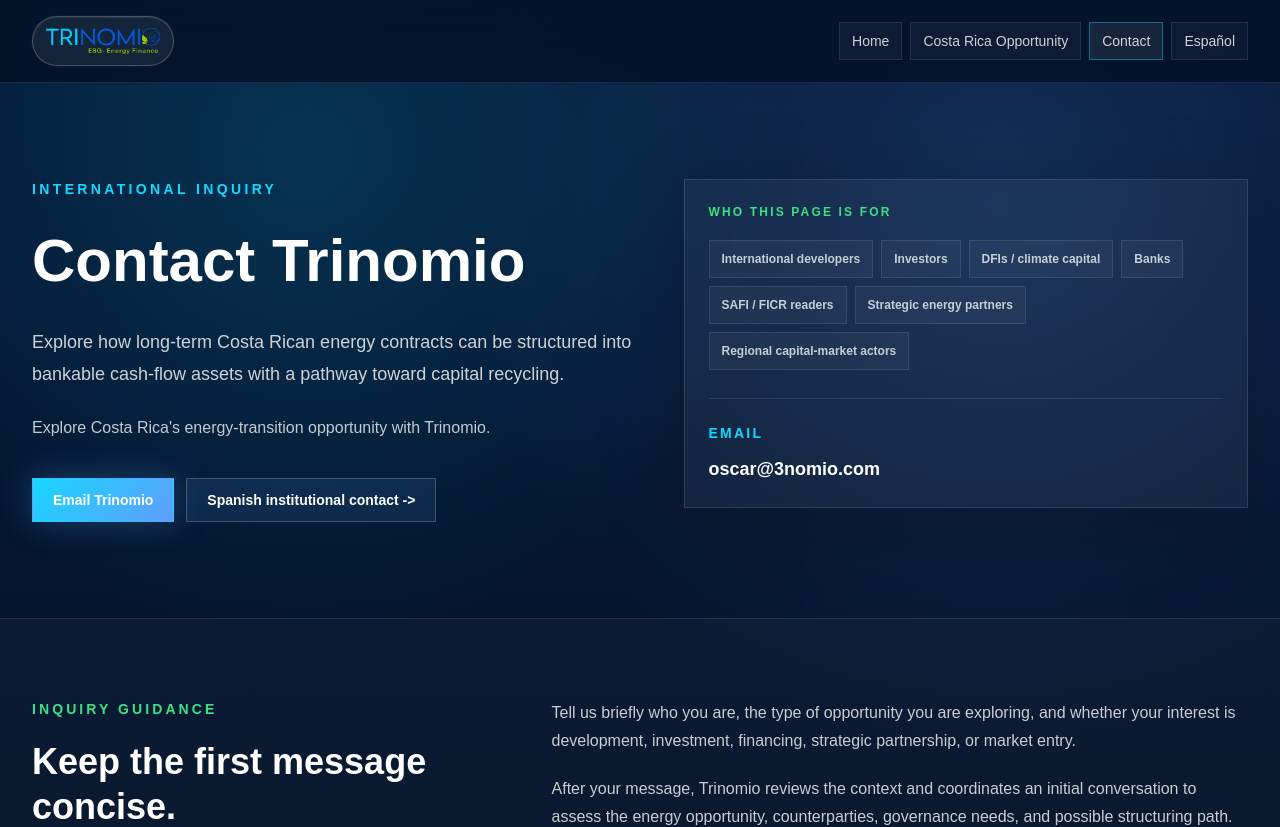
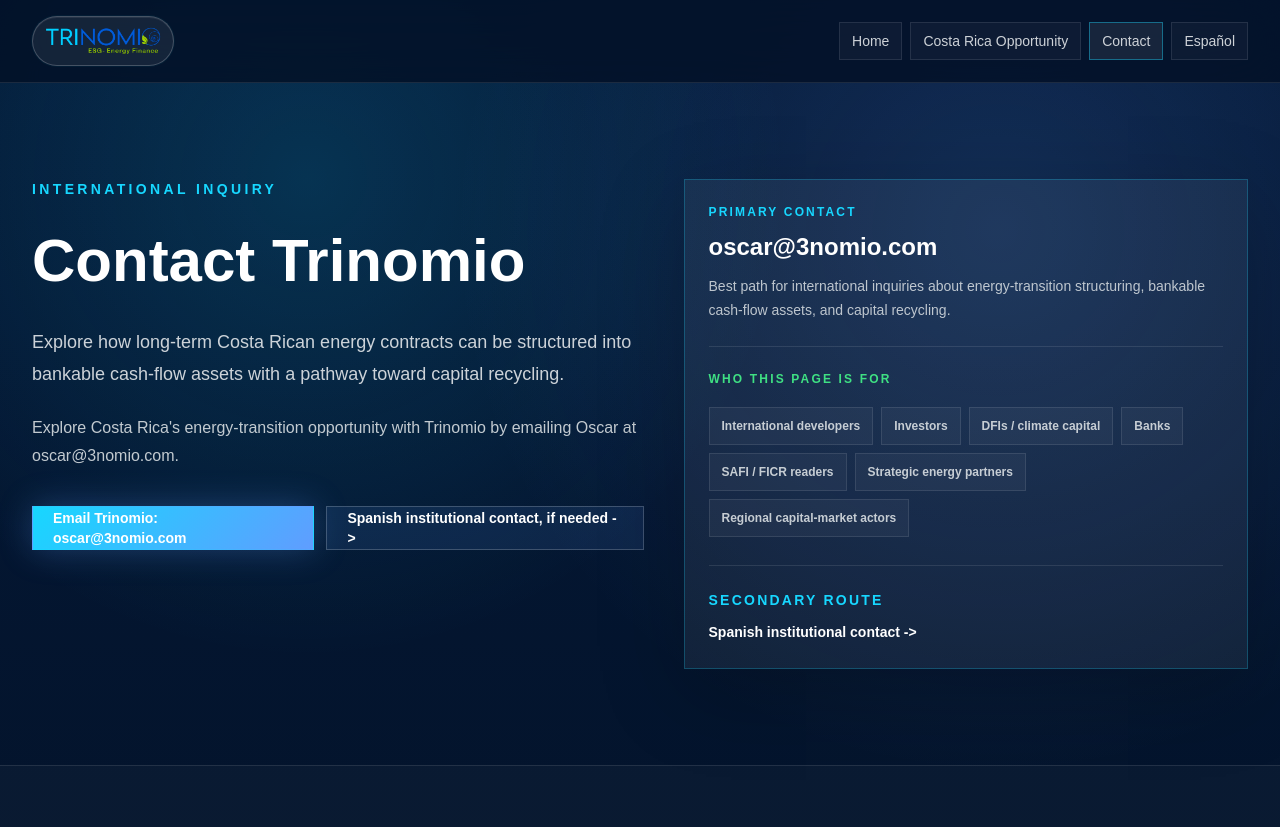
Before and after one commit to 3nomio/trinomio-website, a Next.js app: page /en/contact in a window 1280 px wide. Shown: the top 827 px of the page. Built offline with nearby package versions, Linux system fonts and the light colour scheme.

Commit message:
Polish English opportunity and contact pages

```diff
--- a/src/app/(en)/en/contact/page.tsx
+++ b/src/app/(en)/en/contact/page.tsx
@@ -40,20 +40,36 @@
           </p>
           <p className="mt-6 max-w-3xl text-base leading-7 text-[#E2E6E9]/86">
             Explore Costa Rica&apos;s energy-transition opportunity with
-            Trinomio.
+            Trinomio by emailing Oscar at oscar@3nomio.com.
           </p>
           <div className="mt-9 flex flex-col gap-3 sm:flex-row">
             <ButtonLink href="mailto:oscar@3nomio.com?subject=International%20inquiry%20for%20Trinomio">
-              Email Trinomio
+              Email Trinomio: oscar@3nomio.com
             </ButtonLink>
             <ButtonLink href="/es/contacto" variant="secondary">
-              Spanish institutional contact -&gt;
+              Spanish institutional contact, if needed -&gt;
             </ButtonLink>
           </div>
         </div>
 
-        <aside className="border border-white/12 bg-white/[0.045] p-6 shadow-[0_24px_80px_rgba(0,0,0,0.22)]">
-          <p className="text-xs font-semibold uppercase tracking-[0.18em] text-trinomio-green">
+        <aside className="border border-trinomio-cyan/24 bg-white/[0.055] p-6 shadow-[0_24px_80px_rgba(0,0,0,0.22)]">
+          <div className="border-b border-white/10 pb-6">
+            <p className="text-xs font-semibold uppercase tracking-[0.18em] text-trinomio-cyan">
+              Primary contact
+            </p>
+            <a
+              className="mt-3 inline-flex text-2xl font-semibold leading-tight text-white transition hover:text-trinomio-cyan"
+              href="mailto:oscar@3nomio.com?subject=International%20inquiry%20for%20Trinomio"
+            >
+              oscar@3nomio.com
+            </a>
+            <p className="mt-3 text-sm leading-6 text-[#E2E6E9]/82">
+              Best path for international inquiries about energy-transition
+              structuring, bankable cash-flow assets, and capital recycling.
+            </p>
+          </div>
+
+          <p className="mt-6 text-xs font-semibold uppercase tracking-[0.18em] text-trinomio-green">
             Who this page is for
           </p>
           <div className="mt-5 flex flex-wrap gap-2">
@@ -68,14 +84,14 @@
           </div>
           <div className="mt-7 border-t border-white/10 pt-6">
             <p className="text-sm font-semibold uppercase tracking-[0.16em] text-trinomio-cyan">
-              Email
+              Secondary route
             </p>
-            <a
-              className="mt-3 inline-flex text-lg font-semibold text-white transition hover:text-trinomio-cyan"
-              href="mailto:oscar@3nomio.com"
+            <Link
+              className="mt-3 inline-flex text-sm font-semibold text-[#E2E6E9] transition hover:text-trinomio-cyan"
+              href="/es/contacto"
             >
-              oscar@3nomio.com
-            </a>
+              Spanish institutional contact -&gt;
+            </Link>
           </div>
         </aside>
       </section>
--- a/src/app/(en)/en/costa-rica-opportunity/page.tsx
+++ b/src/app/(en)/en/costa-rica-opportunity/page.tsx
@@ -104,7 +104,7 @@
         <SectionHeading
           eyebrow="Why Costa Rica"
           title="A focused transition context for international capital"
-          description="For Stage EN-1, the country context is framed carefully and generally. The page does not introduce unsupported IEA or policy facts until the requested Costa Rica profile source is added and reviewed."
+          description="Costa Rica offers a focused context for evaluating how energy-transition execution, long-term contracts, and capital discipline can be organized into bankable investment assets."
         />
         <div className="space-y-5 text-base leading-7 text-[#E2E6E9]/88">
           <p>
```
